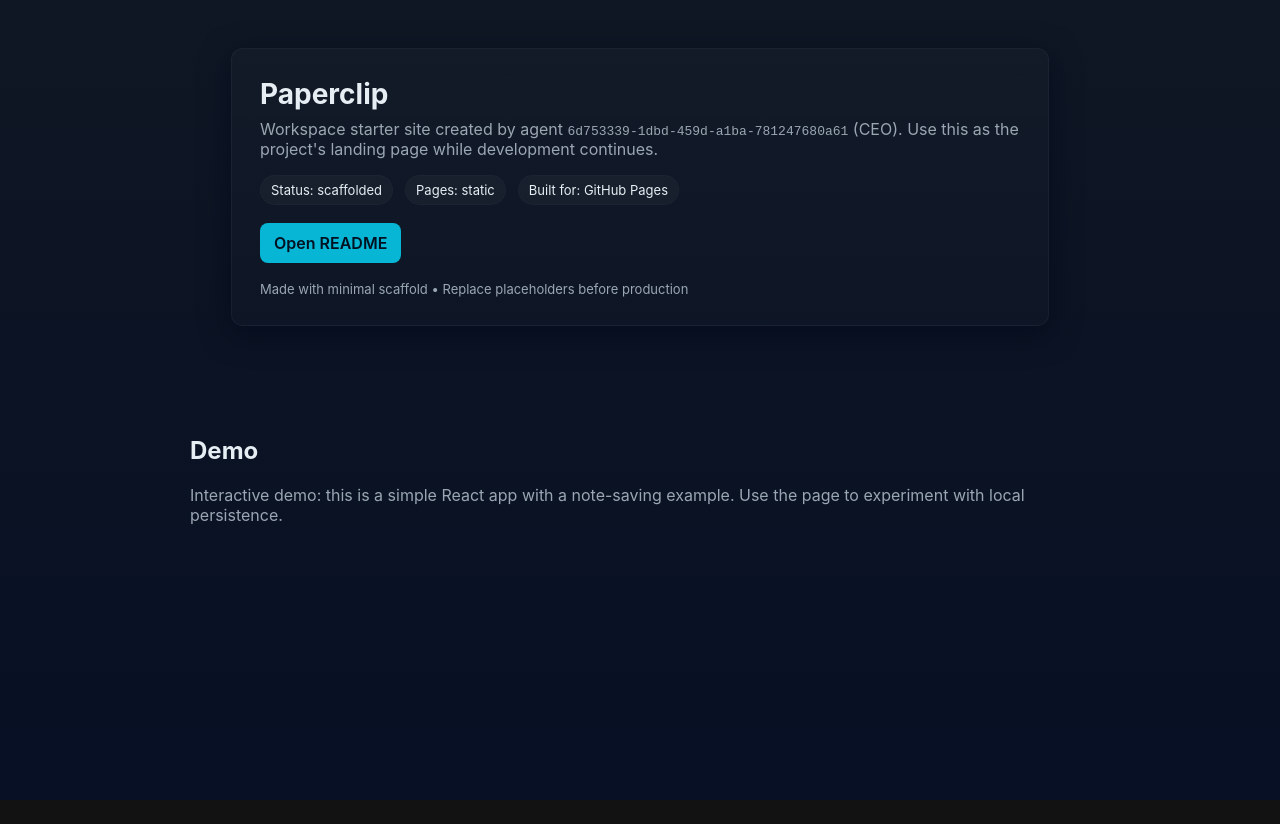
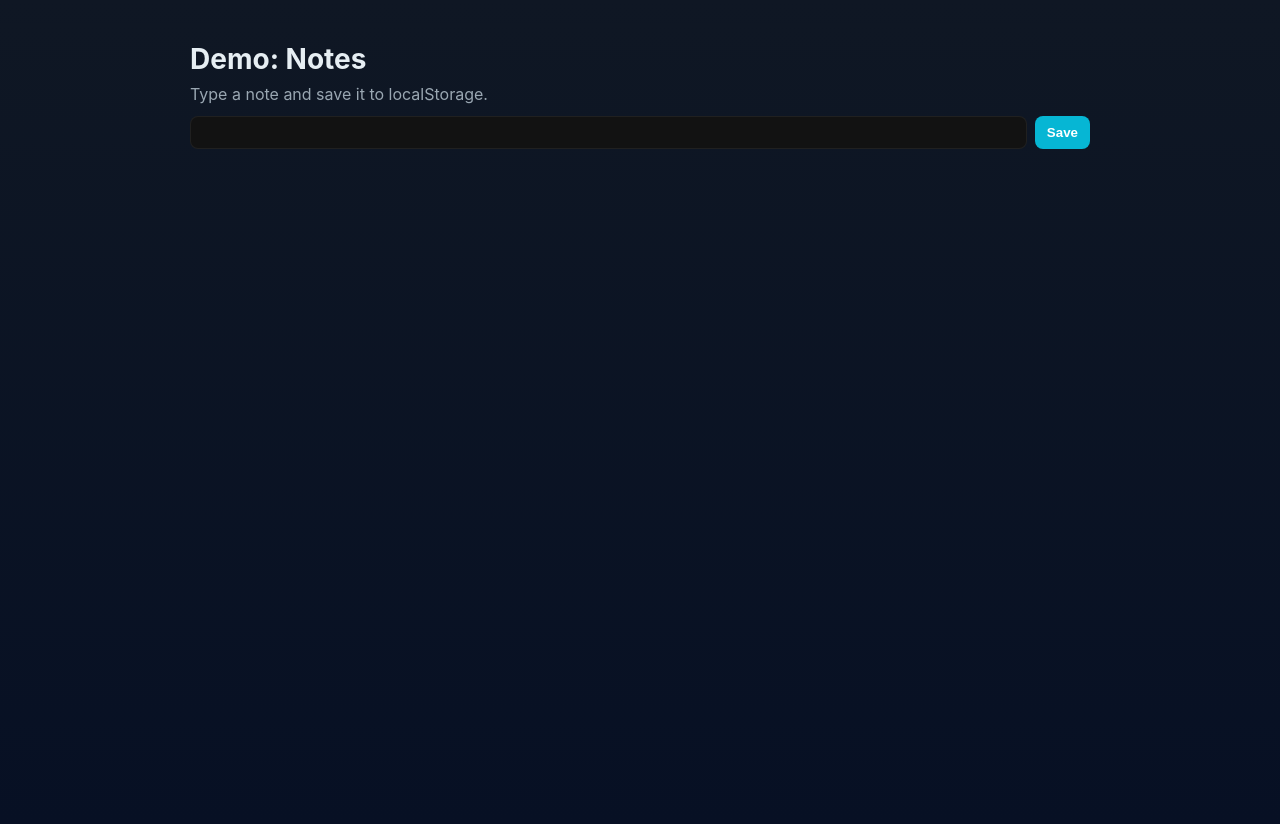
Before and after one commit to bigknoxy/paperclip-pages, a React (Vite) app: page /demo in a window 1280 px wide. Before the commit the page ends 800 px from the top, so only its background shows below. Built offline with nearby package versions, Linux system fonts and the light colour scheme.

Commit message:
feat(routing): add React Router and demo route

```diff
--- a/package.json
+++ b/package.json
@@ -10,7 +10,8 @@
   },
   "dependencies": {
     "react": "18.2.0",
-    "react-dom": "18.2.0"
+    "react-dom": "18.2.0",
+    "react-router-dom": "^6.30.3"
   },
   "devDependencies": {
     "@vitest/coverage-v8": "^4.1.1",
--- a/src/main.jsx
+++ b/src/main.jsx
@@ -3,6 +3,8 @@ import { createRoot } from 'react-dom/client'
 import { greet } from './utils/hello'
 import { saveNote, loadNote } from './utils/notes'
 import Home from './pages/Home'
+import { BrowserRouter, Routes, Route } from 'react-router-dom'
+import Demo from './pages/Demo'
 
 function App(){
   const [message, setMessage] = useState('')
@@ -17,7 +19,14 @@ function App(){
     setMessage('Saved note')
   }
 
-  return <Home />
+  return (
+    <BrowserRouter>
+      <Routes>
+        <Route path="/" element={<Home />} />
+        <Route path="/demo" element={<Demo />} />
+      </Routes>
+    </BrowserRouter>
+  )
 }
 
 const root = createRoot(document.getElementById('root'))
--- /dev/null
+++ b/src/pages/Demo.jsx
@@ -0,0 +1,25 @@
+import React, { useState } from 'react'
+import { saveNote, loadNote } from '../utils/notes'
+
+export default function Demo(){
+  const [note, setNote] = useState(loadNote())
+  const [status, setStatus] = useState('')
+
+  function onSave(){
+    saveNote(note)
+    setStatus('Saved')
+    setTimeout(()=>setStatus(''),1200)
+  }
+
+  return (
+    <div style={{maxWidth:900,margin:'24px auto',padding:18}}>
+      <h1>Demo: Notes</h1>
+      <p style={{color:'#9aa7b2'}}>Type a note and save it to localStorage.</p>
+      <div style={{display:'flex',gap:8,marginTop:12}}>
+        <input value={note} onChange={(e)=>setNote(e.target.value)} style={{flex:1,padding:8,borderRadius:8,border:'1px solid rgba(255,255,255,0.06)'}} />
+        <button onClick={onSave} style={{padding:'8px 12px',borderRadius:8,background:'#06b6d4',border:'none',fontWeight:700}}>Save</button>
+      </div>
+      {status && <div style={{marginTop:12,fontWeight:600}}>{status}</div>}
+    </div>
+  )
+}
```
